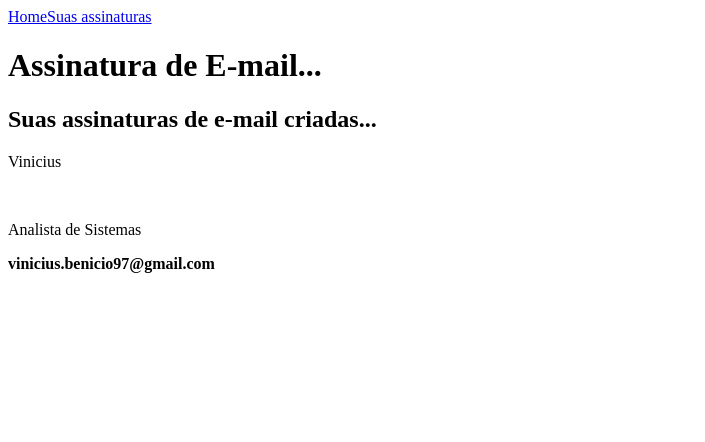
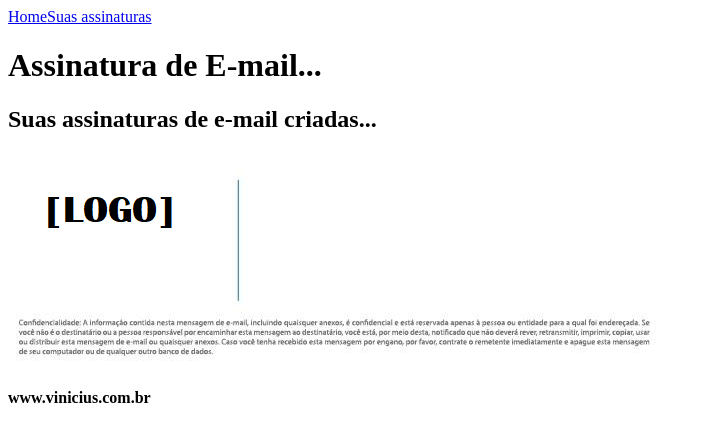
Before and after one commit to viniciusbenicio/Gerar-Assinatura-Email, a React (Create React App) app: page /your-signature in a window 1280 px wide. Shown: the top 442 px of the page, without its empty margins (0-705 px from the left). Built offline with nearby package versions, Linux system fonts and the light colour scheme.

Commit message:
Feat: Recebendo os valores e o template de E-mail
 * Recebendo os valores para a assinatura
 * Template da Assinatura

```diff
--- a/src/components/Assinatura.js
+++ b/src/components/Assinatura.js
@@ -1,5 +1,6 @@
+import templateEmail from '../images/mail.png';
 
-
+import '../styles/Assinatura.css';
 
 export default function Assinatura(props){
     if(props.assinaturas.length === 0){
@@ -22,17 +23,18 @@ export default function Assinatura(props){
             <section className="">
             {props.assinaturas.map((assinaturas) => (
                 <article key={assinaturas.id}>
-                     <p>{assinaturas.userName}</p>
+                    <div className="texto">
+                   <img src={templateEmail} alt="logo" />
+                     <h3>{assinaturas.userName}</h3>
+                     <p>{assinaturas.jobRole}</p>
                      <footer>
-                     <div className="">
-                     <img src={null} alt="" />
-                     <p>{assinaturas.jobRole}</p>
-                        <strong>{assinaturas.email}</strong>
-                        </div>
-                        <div className="">
-                        <img src={null} alt="" />
-                    </div>
+                        <h4>{assinaturas.email}</h4>
+                        <h5>{assinaturas.contactTel}</h5>
+                        <h5>{assinaturas.contactCel}</h5>
+                        <h6>{assinaturas.conf}</h6>
+                        <h4>{assinaturas.website}</h4>
                      </footer>
+                     </div>
                 </article>
             ))}
             </section>
--- a/src/components/PostForm.js
+++ b/src/components/PostForm.js
@@ -3,19 +3,24 @@ import { useState } from 'react';
 export default function PostForm (props){
     const [userName, setUserName] = useState('');
     const [jobRole,setjobRole] = useState('');
-   // const [contactTel,setcontactTel] = useState('');
-   // const [contactCel,setcontactCel] = useState('');
+    const [contactTel,setcontactTel] = useState('');
+    const [contactCel,setcontactCel] = useState('');
     const [email, setEmail] = useState('');
-   // const [conf,setConf] = useState('');
-   // const [website,setWebSite] = useState('');
+    const [conf,setConf] = useState('');
+    const [website,setWebSite] = useState('');
 
 
     function handleSubmit(event){
         event.preventDefault();
-        props.onSubmit({userName, jobRole, email});
+        props.onSubmit({userName, jobRole, email, contactTel, contactCel, conf, website});
 
         // setUserName('');
+        // setjobRole('');
+        // setcontactTel('');
+        // setcontactCel('');
         // setEmail('');
+        // setConf('');
+        // setWebSite('');
 
     }
 
@@ -39,7 +44,26 @@ export default function PostForm (props){
                 placeholder="Digite seu E-mail..."
                 onChange={(event) => setEmail(event.target.value)}
                 />
-
+                <input
+                value={contactTel}
+                placeholder="Digite seu Telefone..."
+                onChange={(event) => setcontactTel(event.target.value)}
+                />
+                <input
+                value={contactCel}
+                placeholder="Digite seu Celular..."
+                onChange={(event) => setcontactCel(event.target.value)}
+                />
+                <input
+                value={conf}
+                placeholder="Digite seu Skype ou outro aplicativo de Conferência..."
+                onChange={(event) => setConf(event.target.value)}
+                />
+                <input
+                value={website}
+                placeholder="Digite seu Site..."
+                onChange={(event) => setWebSite(event.target.value)}
+                />
                 <button type="submit">
                     <img src={null} alt="" />
                     Gerar
--- a/src/pages/Home.js
+++ b/src/pages/Home.js
@@ -7,7 +7,7 @@ export default function Home(){
     const [assinaturas, setAssinaturas] = useState([]);
 
 
-function handleSubmit({userName, jobRole, email}){
+function handleSubmit({userName, jobRole, email, contactTel, contactCel, conf, website}){
     setAssinaturas([
         ...assinaturas,
         {
@@ -15,6 +15,10 @@ function handleSubmit({userName, jobRole, email}){
             userName,
             jobRole,
             email,
+            contactTel,
+            contactCel,
+            conf,
+            website,
         }
     ]);
 }
--- a/src/pages/YourSignature.js
+++ b/src/pages/YourSignature.js
@@ -4,9 +4,13 @@ export default function YourSignature(){
     const assinaturas = [
         {
             id: Math.random(),
-            userName: 'Vinicius',
+            userName: 'Vinicius Benicio de Santana',
             jobRole: 'Analista de Sistemas',
             email: 'vinicius.benicio97@gmail.com',
+            contactTel: '(11) 4002-8922',
+            contactCel: '(11) 95235-55735',
+            conf: 'viniciusbenicio',
+            website: 'www.vinicius.com.br',
         }
     ];
 
--- /dev/null
+++ b/src/styles/Assinatura.css
@@ -0,0 +1,7 @@
+.texto{
+    position: relative;
+}
+
+img{
+    position: absolute;
+}
```
Also changed, not shown: src/images/mail.png (added).
